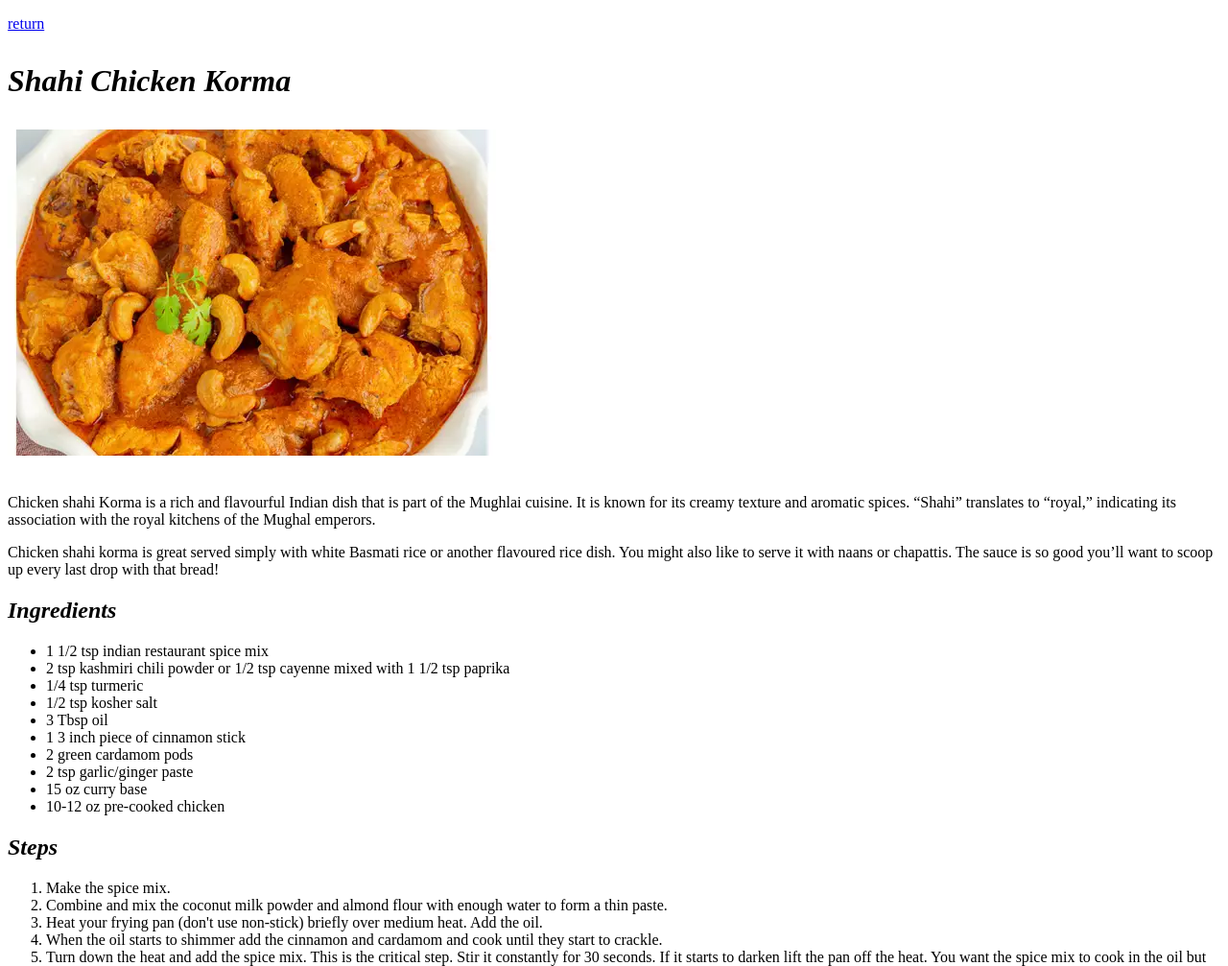
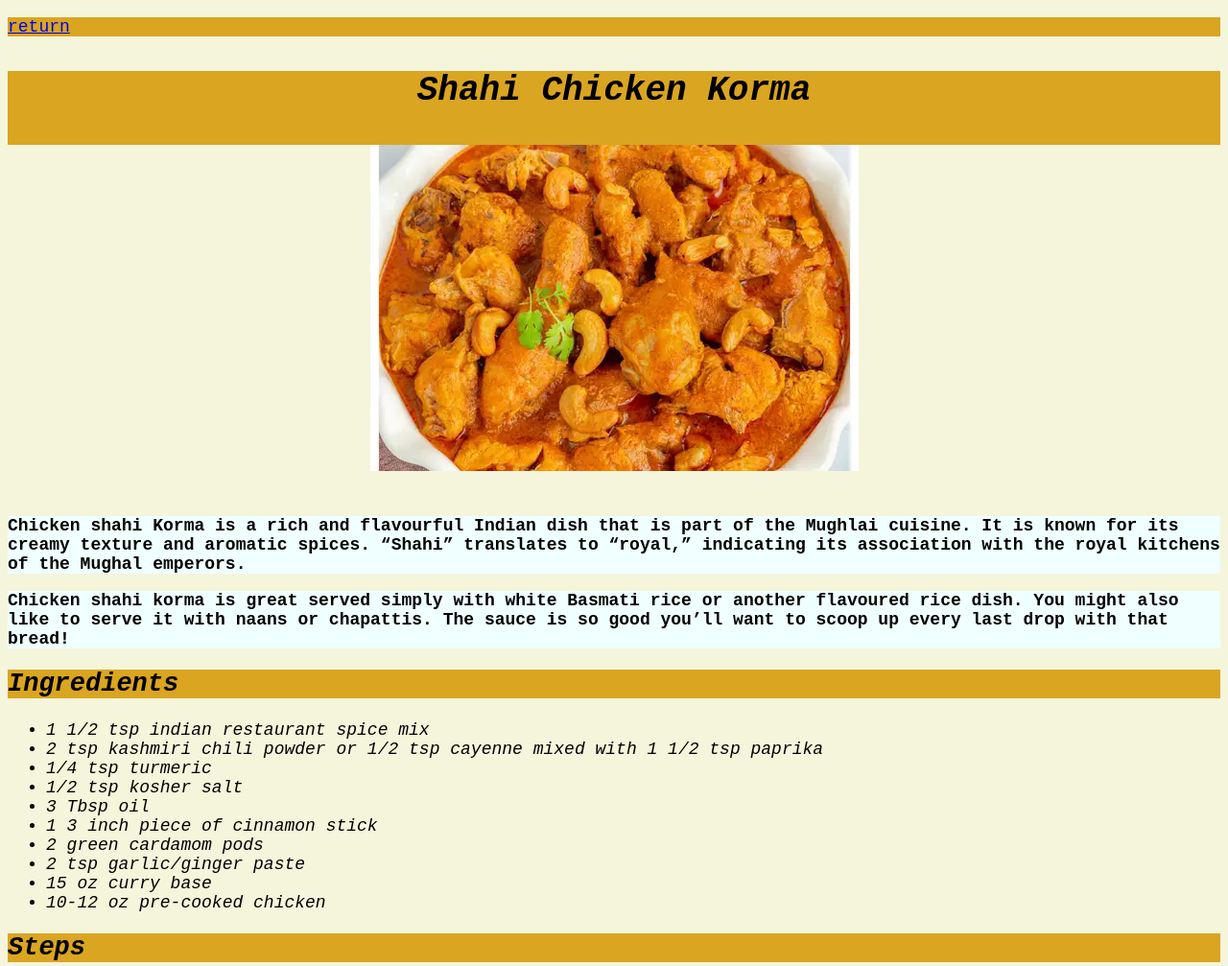
Before and after one commit to emmanuvelfeon/odin-recipes, a plain HTML site: page recipes/Chicken-korma.html in a window 1280 px wide. Shown: the top 1007 px of the page at 96% size. Drawn offline with Linux system fonts and the light colour scheme.

Commit message:
"Linked html files to css files and added to the css files of index and one of the recipes."

```diff
--- a/css/chicken.css
+++ b/css/chicken.css
@@ -0,0 +1,25 @@
+body{
+    font-family: 'Courier New', Courier, monospace;
+    font-size: large;
+    background-color: beige;
+}
+.return{
+    background-color: goldenrod;
+}
+.title{
+    text-align: center;
+    background-color: goldenrod;
+}
+#image{
+    background-color: beige;
+}
+.para{
+    background-color: azure;
+    font-weight: bolder;
+}
+h2 {
+    background-color: goldenrod;
+}
+.list{
+    font-style: italic;
+}
--- a/css/index.css
+++ b/css/index.css
@@ -0,0 +1,18 @@
+body{
+    font-family: 'Courier New', Courier, monospace;
+    background-color: gainsboro;
+}
+.title,.subtitle {
+    text-align: center;
+    background-color: goldenrod;
+    font-weight: bold;
+}
+.subtitle{
+    text-align: left;
+}
+.list{
+    text-align: center;
+    background-color:lemonchiffon;
+    font-size: large;
+    font-weight: bold;
+}
--- a/recipes/Chicken-korma.html
+++ b/recipes/Chicken-korma.html
@@ -3,19 +3,20 @@
     <head>
         <meta charset="UTF-8">
         <title>Shahi Chicken Korma</title>
+        <link rel="stylesheet" href="../css/chicken.css">
     </head>
     <body>
-        <p><a href="../index.html">return</a></p>
-        <h1><p><strong><em>Shahi Chicken Korma</em></strong></p>
-        <p><img src="../food_img/chicken_korma.jpg" alt="Chicken Korma"></p></h1>
-        <p>Chicken shahi Korma is a rich and flavourful Indian dish that is part of the Mughlai cuisine.
+        <p class="return"><a href="../index.html">return</a></p>
+        <h1 class="title"><p><strong><em>Shahi Chicken Korma</em></strong></p>
+        <p id="image"><img src="../food_img/chicken_korma.jpg" alt="Chicken Korma" ></p></h1>
+        <p class="para">Chicken shahi Korma is a rich and flavourful Indian dish that is part of the Mughlai cuisine.
             It is known for its creamy texture and aromatic spices. “Shahi” translates to “royal,” indicating its association with the royal kitchens of the Mughal emperors. </p>
-        <p>Chicken shahi korma is great served simply with white Basmati rice or another flavoured rice dish.
+        <p class="para">Chicken shahi korma is great served simply with white Basmati rice or another flavoured rice dish.
             You might also like to serve it with naans or chapattis.
              The sauce is so good you’ll want to scoop up every last drop with that bread!
         </p>
         <h2><em>Ingredients</em></h2>
-        <ul>
+        <ul class="list">
             <li>1 1/2 tsp indian restaurant spice mix</li>
             <li>2 tsp kashmiri chili powder or 1/2 tsp cayenne mixed with 1 1/2 tsp paprika</li>
             <li>1/4 tsp turmeric</li>
@@ -28,7 +29,7 @@
             <li>10-12 oz pre-cooked chicken</li>
         </ul>
         <h2><em>Steps</em></h2>
-        <ol>
+        <ol class="list">
             <li>Make the spice mix.</li>
             <li>Combine and mix the coconut milk powder and almond flour with enough water to form a thin paste.
             </li>
```
Also changed, not shown: index.html (+4 -3 lines), recipes/nachos.html (+1 -0 lines), recipes/sandwich.html (+1 -0 lines).
